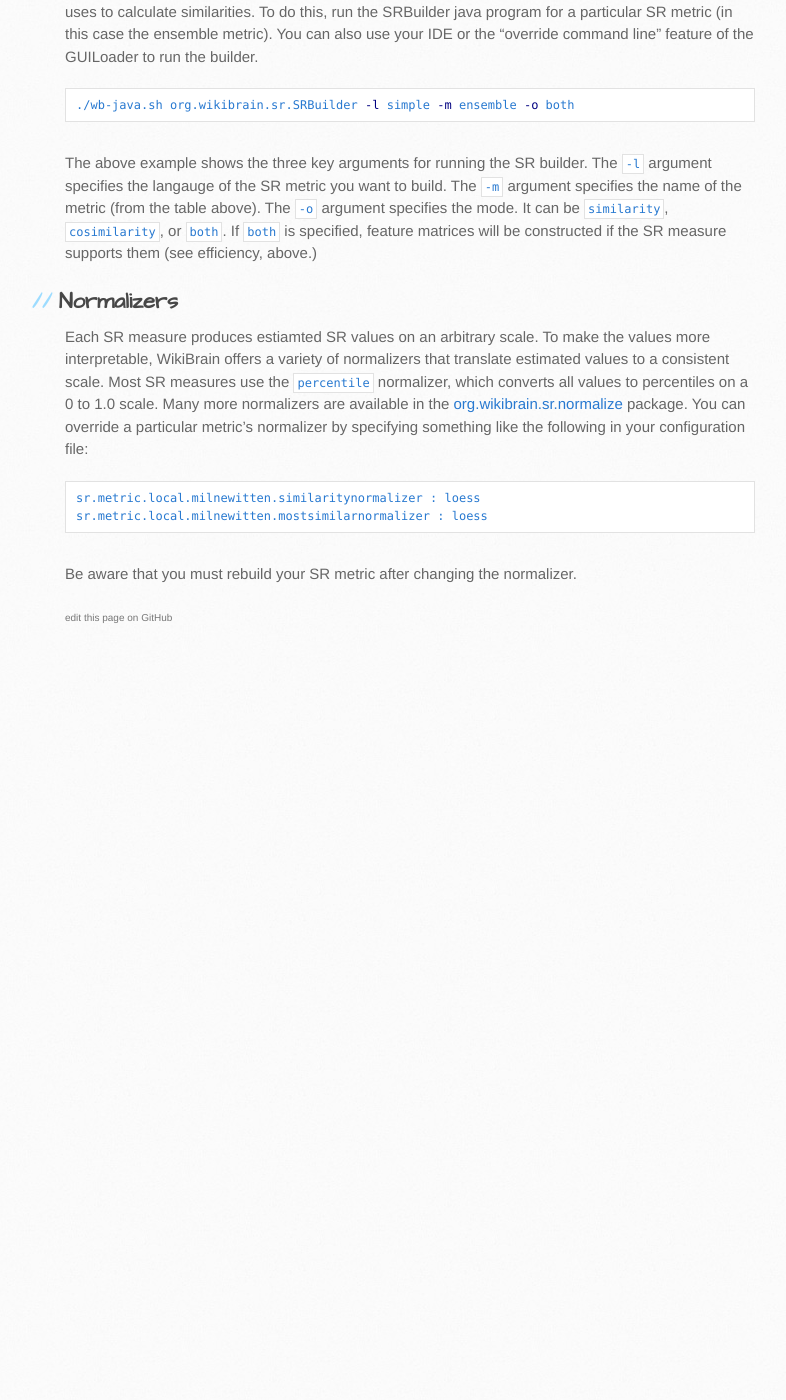
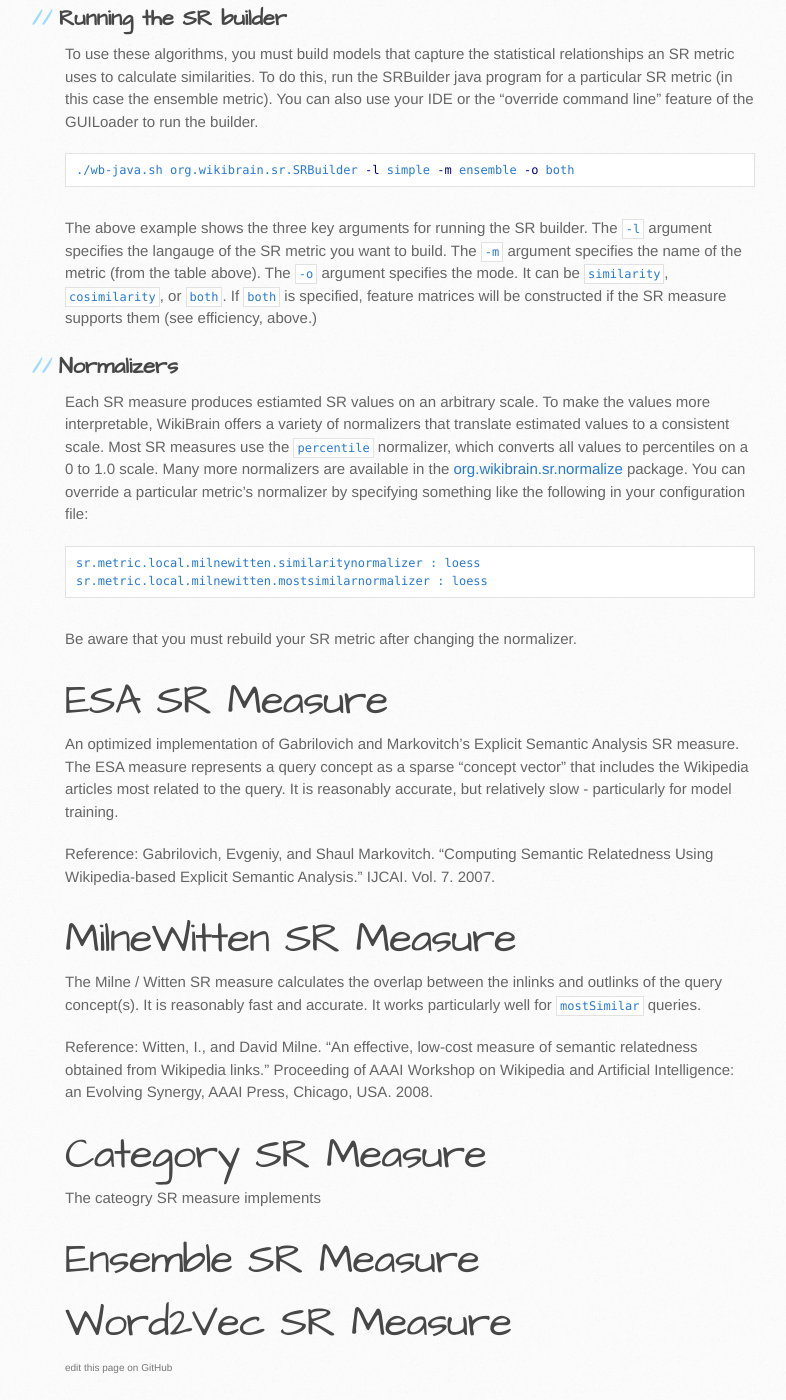
Before and after one commit to shilad/wikibrain, a Jekyll site: the page built from tutorial/advancedsr.md, in a window 1280 px wide and 1400 px high, scrolled down 1507 px. Shown: the whole window, without its empty margins (105-891 px from the left). Built offline with Jekyll 4.4.1, drawn with Linux system fonts in a browser that asks for light colours; nearby versions of some CDN libraries; Markdown is read by kramdown in place of the engine named in the settings; before the commit the page ends 2157 px from its top, so only the background shows below that; some of the changed text lies outside the part shown.

Commit message:
Update advancedsr.md

````diff
--- a/tutorial/advancedsr.md
+++ b/tutorial/advancedsr.md
@@ -42,6 +42,8 @@
 In doing so, a user pays a training penalty in exchange for runtime performance.
 For SR measures that support them, feature matrices are built by default when a user runs the SRBuilder in mostSimilar mode (next section).
 
+One additional note about online complexity: For most algorithms the `cosimilarity()` method on `m` rows and `n` columns runs much more quickly than `m * n` calls to `similarity()`.
+
 ## Summary of Algorithmic Tradeoffs
 
 The table below summarizes the most commonly used SR measures in WikiBrain and the tradeoffs between them.
@@ -79,3 +81,27 @@
 ```
 
 Be aware that you must rebuild your SR metric after changing the normalizer.
+
+# ESA SR Measure
+
+An optimized implementation of Gabrilovich and Markovitch's Explicit Semantic Analysis SR measure.
+The ESA measure represents a query concept as a sparse "concept vector" that includes the Wikipedia articles most related to the query.
+It is reasonably accurate, but relatively slow - particularly for model training.
+
+Reference: Gabrilovich, Evgeniy, and Shaul Markovitch. "Computing Semantic Relatedness Using Wikipedia-based Explicit Semantic Analysis." IJCAI. Vol. 7. 2007.
+
+# MilneWitten SR Measure
+
+The Milne / Witten SR measure calculates the overlap between the inlinks and outlinks of the query concept(s).
+It is reasonably fast and accurate.
+It works particularly well for `mostSimilar` queries.
+
+Reference: Witten, I., and David Milne. "An effective, low-cost measure of semantic relatedness obtained from Wikipedia links." Proceeding of AAAI Workshop on Wikipedia and Artificial Intelligence: an Evolving Synergy, AAAI Press, Chicago, USA. 2008.
+
+# Category SR Measure
+
+The cateogry SR measure implements
+
+# Ensemble SR Measure
+
+# Word2Vec SR Measure
````
